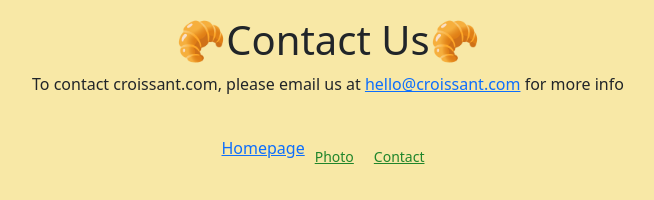
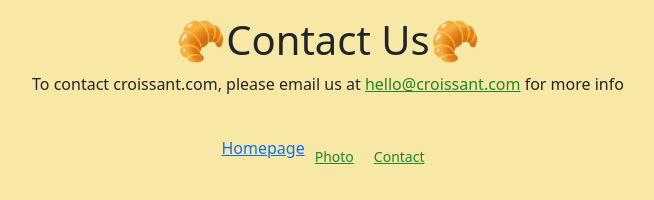
Before and after one commit to Onlygirlintown/croissant, a plain HTML site: page contact.html in a window 1280 px wide. Shown: the whole page, without its empty margins (312-966 px from the left). Drawn offline with nearby package versions, Linux system fonts and the light colour scheme.

Commit message:
made it more SEO

```diff
--- a/contact.html
+++ b/contact.html
@@ -12,12 +12,20 @@
       integrity="sha384-1BmE4kWBq78iYhFldvKuhfTAU6auU8tT94WrHftjDbrCEXSU1oBoqyl2QvZ6jIW3"
       crossorigin="anonymous"
     />
+
+    <meta
+      name="description"
+      content="contact croissant.com to gain more knowledge about croissants"
+    />
   </head>
   <body>
     <h1 class="header mt-3">🥐Contact Us🥐</h1>
     <p>
       To contact croissant.com, please email us at
-      <a href="mailto:hello@croissant.com" title="croissant.com email"
+      <a
+        href="mailto:hello@croissant.com"
+        title="croissant.com email"
+        class="email"
         >hello@croissant.com</a
       >
       for more info
--- a/css/styles.css
+++ b/css/styles.css
@@ -31,3 +31,6 @@ a:visited {
 p {
   text-align: center;
 }
+.email {
+  color: #20852b;
+}
```
Also changed, not shown: index.html (+4 -0 lines), photo.html (+5 -0 lines).
